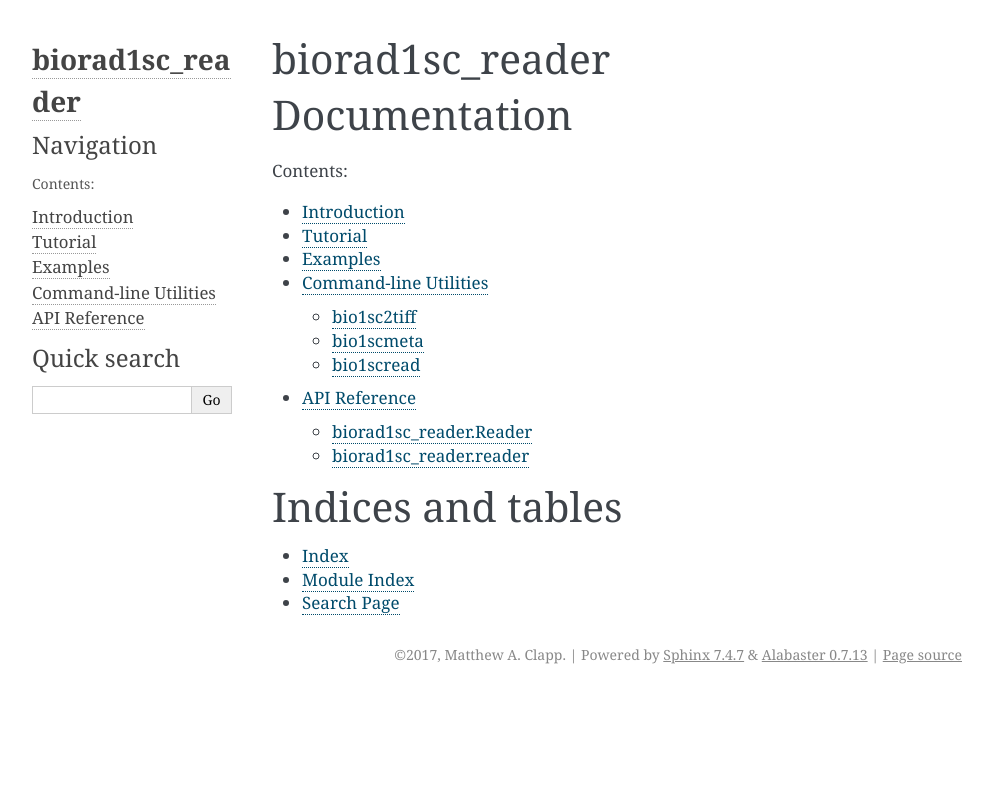
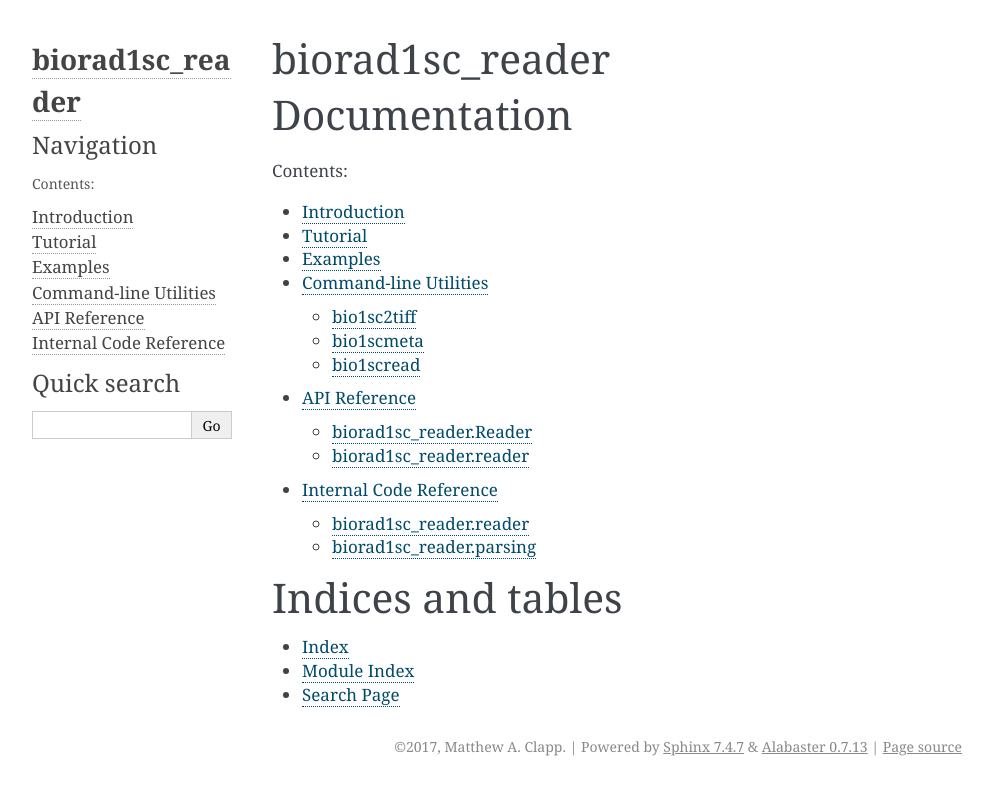
Before and after one commit to itsayellow/biorad1sc_reader, a Sphinx documentation site: the page built from docs/index.rst, in a window 1280 px wide. Shown: the top 795 px of the page, without its empty margins (148-1141 px from the left). Built offline with Sphinx 7.4.7, drawn with Linux system fonts in a browser that asks for light colours.

Commit message:
adding internals reference to docs

```diff
--- a/docs/index.rst
+++ b/docs/index.rst
@@ -15,6 +15,7 @@
    examples
    cmdline_utils
    api
+   internals_ref
 
 
 
--- /dev/null
+++ b/docs/internals_ref.rst
@@ -0,0 +1,12 @@
+Internal Code Reference
+=======================
+
+biorad1sc_reader.reader
+-----------------------
+.. automodule:: biorad1sc_reader.reader
+   :members:
+
+biorad1sc_reader.parsing
+-----------------------
+.. automodule:: biorad1sc_reader.parsing
+   :members:
```
